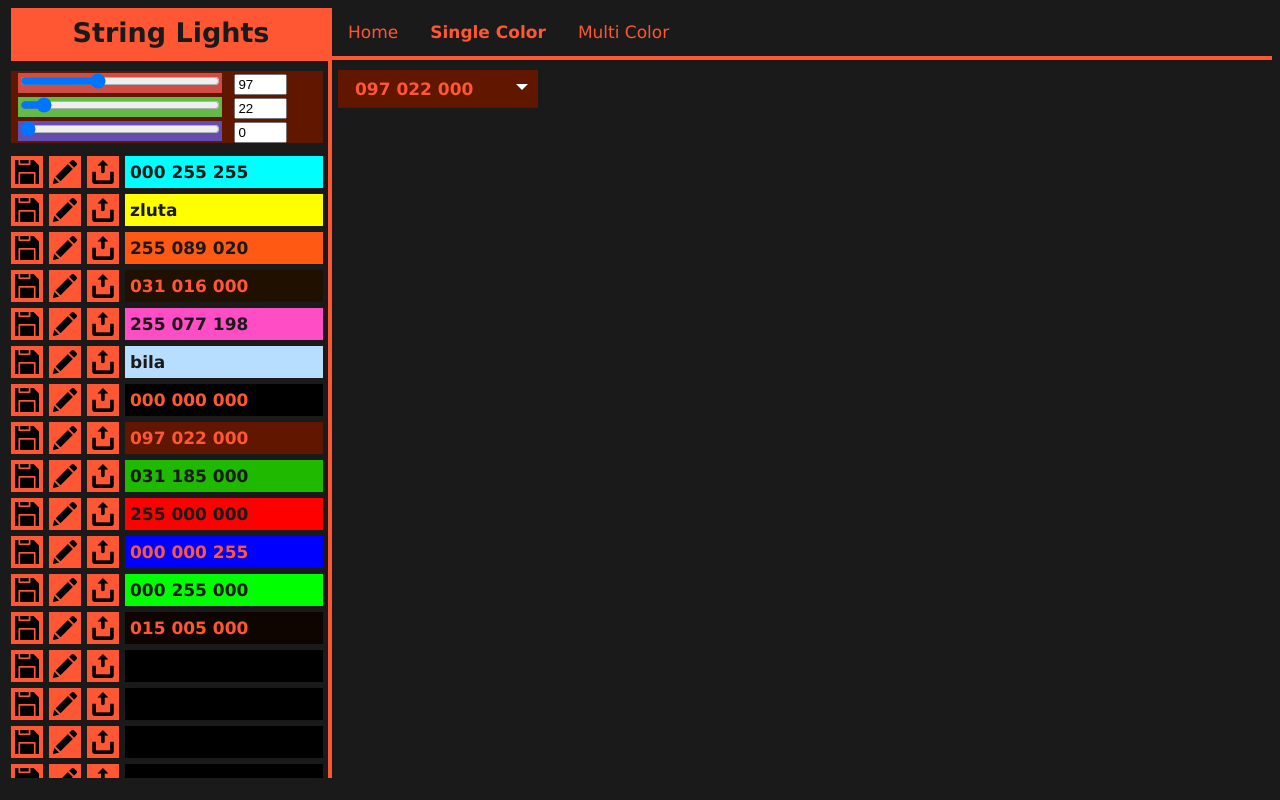
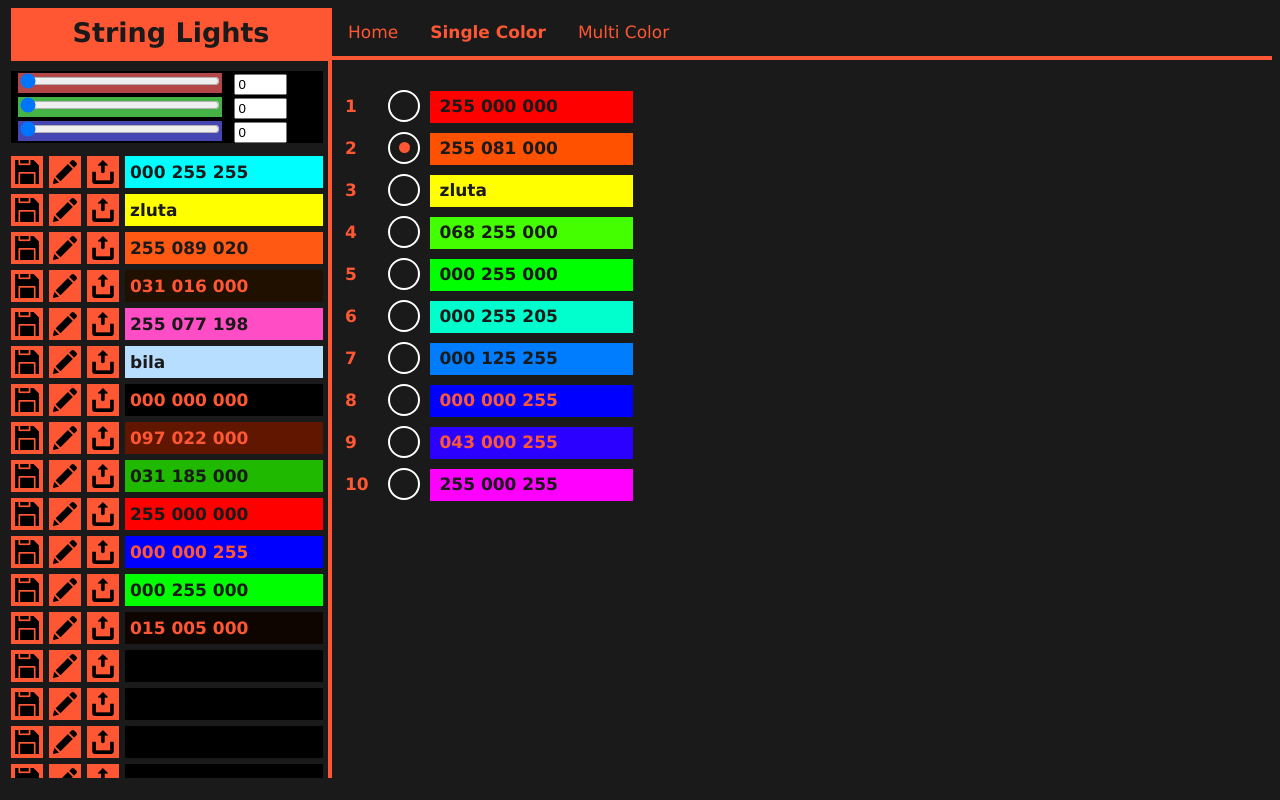
Before and after one commit to maplac/StringLights, a website: page NodeJsServer/single_color.html in a window 1280 px wide. Drawn offline with Linux system fonts and the light colour scheme.

Commit message:
Firmware: changed single color

```diff
--- a/NodeJsServer/multi_color.js
+++ b/NodeJsServer/multi_color.js
@@ -456,7 +456,6 @@ window.onload=function(){
 
 	requestSettings(mcIndex);
 
-	cp.c = [0,0,0];// todo read from settings file
 	loadColorPicker();
 
 	createSlotList();
--- a/NodeJsServer/single_color.css
+++ b/NodeJsServer/single_color.css
@@ -1,56 +1,85 @@
 
- /* The container must be positioned relative: */
-#custom-select {
-  position: relative;
-  width:200px;
+#color_list {
+  font-family: Verdana;
+  font-size: 17px;
+  color: #FF5733;
+  margin-top: 10px;
+  font-weight: bold;
+  overflow-y:auto;
+  overflow-x:hidden;
+  height: calc(100vh - 140px);
 }
 
-/* Style the arrow inside the select element: */
-.select-selected:after {
-  position: absolute;
-  content: "";
-  top: 14px;
-  right: 10px;
-  width: 0;
-  height: 0;
-  border: 6px solid transparent;
-  border-color: #fff transparent transparent transparent;
+#color_list label {
+	display: block;
+	width: 300px;
+	/*position: relative;*/
 }
 
-/* Point the arrow upwards when the select box is open (active): */
-.select-selected.select-arrow-active:after {
-  border-color: transparent transparent #fff transparent;
-  top: 7px;
+.color_item {
+	height: 32px;
+	margin: 10px 10px 10px 7px;
+	width: 300px;
+	cursor: pointer;
 }
 
-/* style the items (options), including the selected item: */
-.select-items div,.select-selected {
-  color: #ffffff;
-  padding: 8px 16px;
-  border: 1px solid transparent;
-  border-color: transparent transparent rgba(0, 0, 0, 0.1) transparent;
-  cursor: pointer;
-  font-weight: bold;
+.color_item_num {
+	width: 2.5em;
+	display: inline-block;
 }
 
-/* Style items (options): */
-.select-items {
-  overflow:auto;
-  height: calc(100vh - 118px);
-  max-height: 1240px;
-  position: absolute;
-  /*background-color: DodgerBlue;*/
-  top: 100%;
-  left: 0;
-  right: 0;
-  z-index: 99;
+.color_item_name {
+	background-color: white;
+	display: inline-block;
+	width: 193px;
+	margin-left: 10px;
+	padding-left: 10px;
+	line-height: 30px;
+	height: 32px;
+	/*margin: auto;*/
+	/*position:absolute;*/
 }
 
-/* Hide the items when the select box is closed: */
-.select-hide {
+/* Hide the browser's default radio button */
+.color_item input {
+  position: absolute;
+  opacity: 0;
+  cursor: pointer;
+  height: 0;
+  width: 0;
+}
+
+/* Create a custom checkbox */
+.checkmark {
+  position: relative;
+  height: 28px;
+  width: 28px;
+  display: inline-block;
+  line-height: 28px;
+  border: solid white 2px;
+  background-color: #1a1a1a;
+  color: #1a1a1a;
+  border-radius: 50%;
+}
+
+/* Create the checkmark/indicator (hidden when not checked) */
+.checkmark:after {
+  content: "";
+  position: relative;
   display: none;
 }
 
-.select-items div:hover, .same-as-selected {
-  background-color: rgba(0, 0, 0, 0.1);
+/* Show the checkmark when checked */
+.color_item input:checked ~ .checkmark:after {
+  display: inline-block;
 }
+
+/* Style the checkmark/indicator */
+.color_item .checkmark:after {
+	top: -1px;
+	left: 3px;
+	width: 11px;
+	height: 11px;
+	border-radius: 50%;
+	background-color: #FF5733;
+}
--- a/NodeJsServer/single_color.html
+++ b/NodeJsServer/single_color.html
@@ -30,8 +30,7 @@
 	  <a href="multi_color.html">Multi Color</a>
     </div>
     <div id="content">
-      <div id="custom-select">
-
+      <div id="color_list">
 	  </div>
     </div>
   </div>
--- a/NodeJsServer/single_color.js
+++ b/NodeJsServer/single_color.js
@@ -1,108 +1,104 @@
+var sc = [];
+var scIndex = 0;
+
 function colorChanged(){
-	repaintSelected();
-	sendPost("single-color","type=color"+"&r="+cp.c[0]+"&g="+cp.c[1]+"&b="+cp.c[2]);
-	//sendPost("color-picker","type=color&"+"&r="+cp.c[0]+"&g="+cp.c[1]+"&b="+cp.c[2]);
+	setColor();
+	sendSettings();
 }
 
-function savedColorChanged(id){
-	var a = document.getElementById("sel_"+id);
-	a.style.backgroundColor = 'rgb('+cp.C[id][0]+','+cp.C[id][1]+','+cp.C[id][2]+')';
-	a.style.color=getTextColor(cp.C[id]);
-	a.innerHTML = cp.names[id];
-	repaintSelected();
-}
-
-function repaintSelected(){
-	var x = document.getElementById('sel_selected');
-	var colorIndex = savedColorIndex(cp.c);
-	if(colorIndex >= 0){
-		x.innerHTML = cp.names[colorIndex];
-	}else{
-		x.innerHTML = "-";
-	}
-	x.style.backgroundColor='rgb('+cp.c[0]+','+cp.c[1]+','+cp.c[2]+')';
-	x.style.color = getTextColor(cp.c);
-}
-
-function loadSingleColor(){
-
-	var a, b, c, cs;
-	cs = document.getElementById("custom-select");
-
-	// visible selected item
-	a = document.createElement("DIV");
-	a.setAttribute("class", "select-selected");
-	a.setAttribute("id", "sel_selected");
+function setColor(){
+	var a = document.getElementById("coloritemname_"+scIndex);
+	sc[scIndex] = Array.from(cp.c);
 	a.style.backgroundColor='rgb('+cp.c[0]+','+cp.c[1]+','+cp.c[2]+')';
 	a.style.color=getTextColor(cp.c);
 	var colorIndex = savedColorIndex(cp.c);
 	if(colorIndex >= 0){
 		a.innerHTML = cp.names[colorIndex];
 	}else{
-		a.innerHTML = "-";
+		a.innerHTML = colorToString(cp.c);
 	}
-	a.addEventListener("click", function(e) {
-		// When the select box is clicked, close any other select boxes, and open/close the current select box:
-		e.stopPropagation();
-		closeAllSelect(this);
-		this.nextSibling.classList.toggle("select-hide");
-		this.classList.toggle("select-arrow-active");
-	});
-	cs.appendChild(a);
+}
 
-	// items in the option list
-	b = document.createElement("DIV");
-	b.setAttribute("class", "select-items select-hide");
-	for(var i=0;i<cp.C.length;i++){
-		c = document.createElement("DIV");
-		c.setAttribute("id", "sel_"+i);
-		c.setAttribute("class", "unselectable");
-		c.style.backgroundColor = 'rgb('+cp.C[i][0]+','+cp.C[i][1]+','+cp.C[i][2]+')';
-		c.style.color=getTextColor(cp.C[i]);
-		var colorIndex = savedColorIndex(cp.C[i]);
-		console.log(colorIndex);
+function sendSettings(){
+	sendPost("single-color","type=color&index="+scIndex+"&r="+sc[scIndex][0]+"&g="+sc[scIndex][1]+"&b="+sc[scIndex][2]);
+}
+
+function savedColorChanged(id){// called from color picker when color is saved or renamed
+	loadSingleColor();
+}
+
+function clickedRadio(e) {
+	var id=e.target.id.split("_")[1];
+	scIndex = id;
+	console.log(id);
+	sendSettings();
+}
+
+function colorItemNameDoubleClicked(e){
+	var id=e.target.id.split("_")[1];
+	colorPickerSetColor(sc[id]);
+	e.stopPropagation();
+}
+
+function loadSingleColor(){
+	var a = document.getElementById("color_list");
+
+	// remove all
+	while (a.firstChild) {
+		a.removeChild(a.firstChild);
+	}
+
+	// create new
+	for(var i = 0; i < sc.length; i++){
+		var b = document.createElement("DIV");
+		b.setAttribute("class", "color_item");
+
+		var c = document.createElement("SPAN");
+		c.setAttribute("class", "color_item_num unselectable");
+		c.innerHTML = (i+1).toString();
+		b.appendChild(c);
+
+		c = document.createElement("INPUT");
+		c.setAttribute("class", "color_item_check");
+		c.setAttribute("type", "radio");
+		c.setAttribute("name", "color_radio");
+		c.setAttribute("id", "colorradio_"+i);
+		c.addEventListener("change", clickedRadio, false);
+		b.appendChild(c);
+
+		c = document.createElement("SPAN");
+		c.setAttribute("class", "checkmark unselectable");
+		c.innerHTML = ".";
+		b.appendChild(c);
+
+		c = document.createElement("SPAN");
+		c.setAttribute("class", "color_item_name unselectable");
+		c.setAttribute("id", "coloritemname_" + i);
+		c.addEventListener("dblclick", colorItemNameDoubleClicked, false);
+		c.style.backgroundColor='rgb('+sc[i][0]+','+sc[i][1]+','+sc[i][2]+')';
+		c.style.color=getTextColor(sc[i]);
+		var colorIndex = savedColorIndex(sc[i]);
 		if(colorIndex >= 0){
 			c.innerHTML = cp.names[colorIndex];
 		}else{
-			c.innerHTML = colorToString(cp.C[i]);
+			c.innerHTML = colorToString(sc[i]);
 		}
 		b.appendChild(c);
+
+		// label makes the whole line clickable for (un)checking the checkbox
+		var d = document.createElement("LABEL");
+		d.appendChild(b);
+		a.appendChild(d);
 	}
-	// add event listener for clicking on an item in the list
-	b.addEventListener('click', function(e) {
-		var id=e.target.id.split("_")[1];
-		clickedLoad(document.getElementById("but_"+id));
-	});
-	cs.appendChild(b);
-
-	var d = document.getElementById('sel_selected');// stejne jako "a"
+	document.getElementById("colorradio_"+scIndex).checked = true;
 }
 
 window.onload=function(){
   cp=JSON.parse(cpstr);
   var scTemp = JSON.parse(scstr);
   sc = scTemp.sc;
-  cp.c = Array.from(sc);
+
+  scIndex = scTemp.index;
   loadColorPicker();
   loadSingleColor();
 }
-
-function closeAllSelect(elmnt) {
-  var x, y, i, arrNo = [];
-  x = document.getElementsByClassName("select-items");
-  y = document.getElementsByClassName("select-selected");
-  for (i = 0; i < y.length; i++) {
-    if (elmnt == y[i]) {
-      arrNo.push(i)
-    } else {
-      y[i].classList.remove("select-arrow-active");
-    }
-  }
-  for (i = 0; i < x.length; i++) {
-    if (arrNo.indexOf(i)) {
-      x[i].classList.add("select-hide");
-    }
-  }
-}
-
-document.addEventListener("click", closeAllSelect);
--- a/NodeJsServer/single_color_settings.js
+++ b/NodeJsServer/single_color_settings.js
@@ -1 +1 @@
-scstr='{"sc":[97,22,0]}';
+scstr='{"sc":[[255,0,0],[255,81,0],[255,255,0],[68,255,0],[0,255,0],[0,255,205],[0,125,255],[0,0,255],[43,0,255],[255,0,255]],"index":1}';
--- a/TODO.txt
+++ b/TODO.txt
@@ -15,3 +15,5 @@ V multicolor vybirat index zadanim textu. Jako vyber stranek pri tisku.
 Maska pro StringLightsRevA nema pady pro smd.
 
 V multicolor se spatne formatuje skrolovani, kdyz je nastavenych hodne barev.
+
+Pri skrolovani HW tlacitkem preskakovat cerne barvy. V single i multi color.
```
Also changed, not shown: 3 other files.
